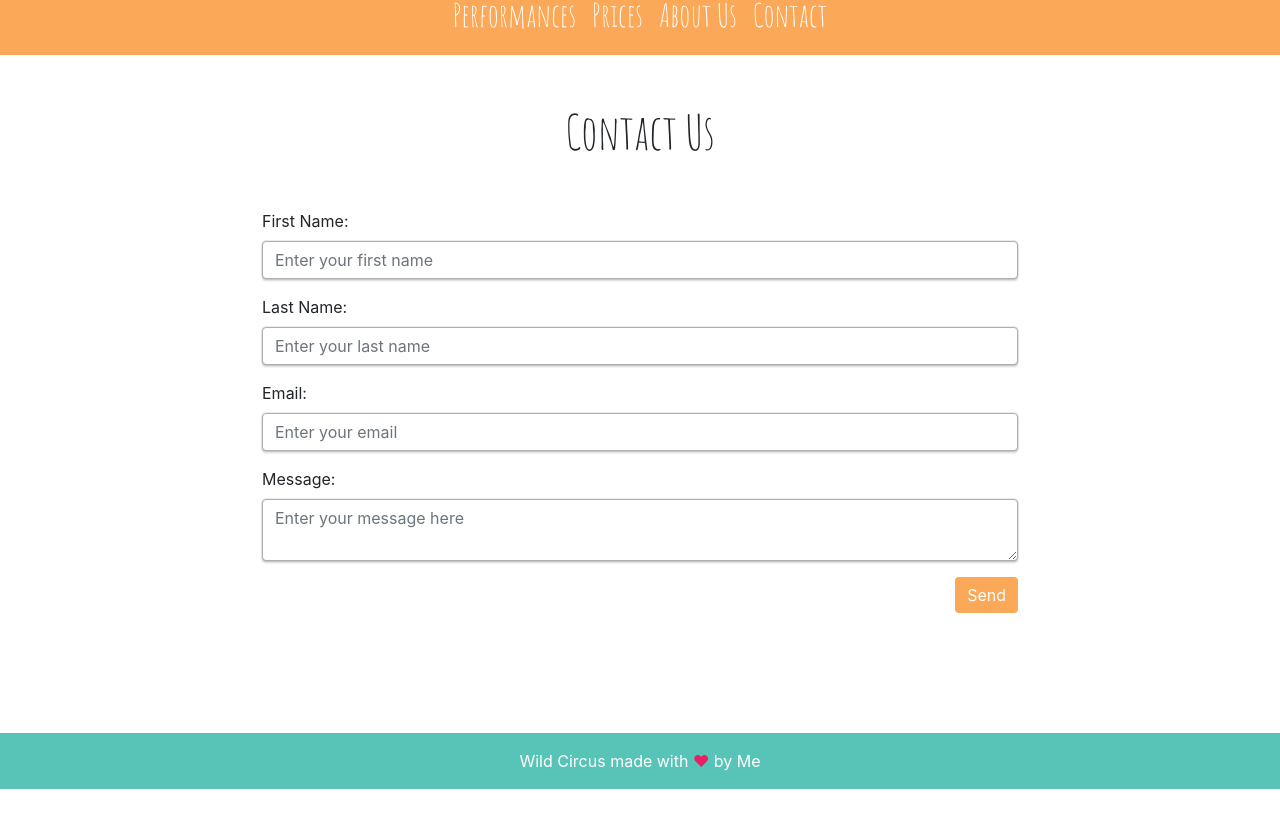
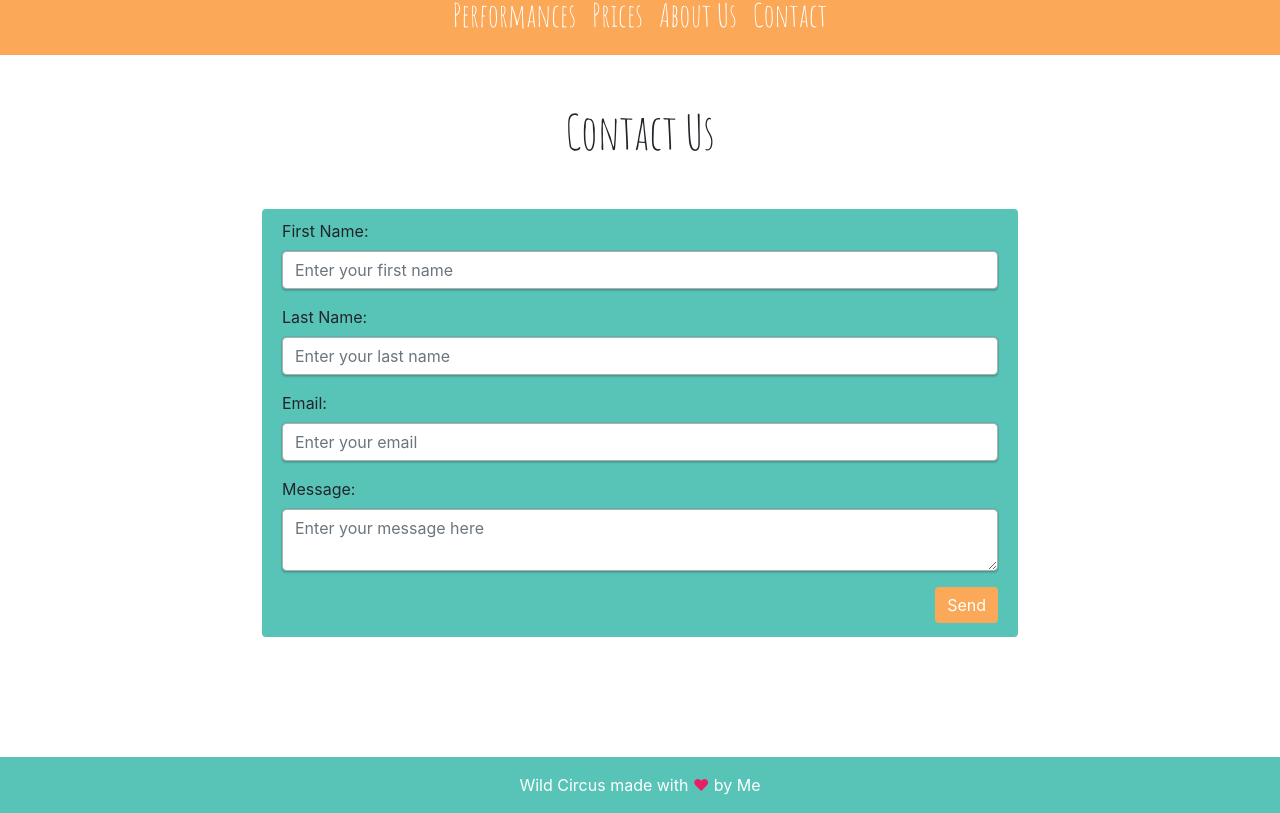
Before and after one commit to AdamsChristopher/wild-circus-reactstrap, a React (Create React App) app: page /contact in a window 1280 px wide. Shown: the part 1124-1937 px from the top of the page. Before the commit the page ends 1913 px from the top, so only its background shows below. Built offline with nearby package versions, Linux system fonts and the light colour scheme.

Commit message:
Changed contact form appearence

```diff
--- a/src/components/ContactForm.js
+++ b/src/components/ContactForm.js
@@ -1,5 +1,5 @@
 import React, { Component } from 'react';
-import { Container, Button, Form, FormGroup, Label, Input } from 'reactstrap';
+import { Container, CardBody, Button, Form, FormGroup, Label, Input } from 'reactstrap';
 
 import '../styles/ContactForm.css';
 
@@ -22,6 +22,7 @@ class ContactForm extends Component {
         id="Contact-Form"
         className="clearfix my-5"
       >
+        <CardBody className="Card-Body">
           <Form onSubmit={this.handleSubmit}>
             <FormGroup>
               <Label for="FirstName">First Name:</Label>
@@ -66,6 +67,7 @@ class ContactForm extends Component {
               Send
           </Button>
           </Form>
+        </CardBody>
       </Container>
     );
   }
--- a/src/styles/ContactForm.css
+++ b/src/styles/ContactForm.css
@@ -1,3 +1,9 @@
+#Contact-Form .Card-Body {
+  background: #58C4b8;
+  border-radius: 4px;
+  padding: 10px 20px 50px;
+}
+
 #Contact-Form {
   padding-left: 15%;
   padding-right: 15%;
@@ -9,8 +15,8 @@
 }
 
 #Contact-Form input:focus, #Message:focus {
-  border:1px solid #FBA858;
-  box-shadow: 0 0 10px #FBA858;
+  border:1px solid #000000;
+  box-shadow: 0 0 5px #000000;
 }
 
 #Contact-Form #Button {
```
Lines whose indentation alone changed are shown as unchanged.
